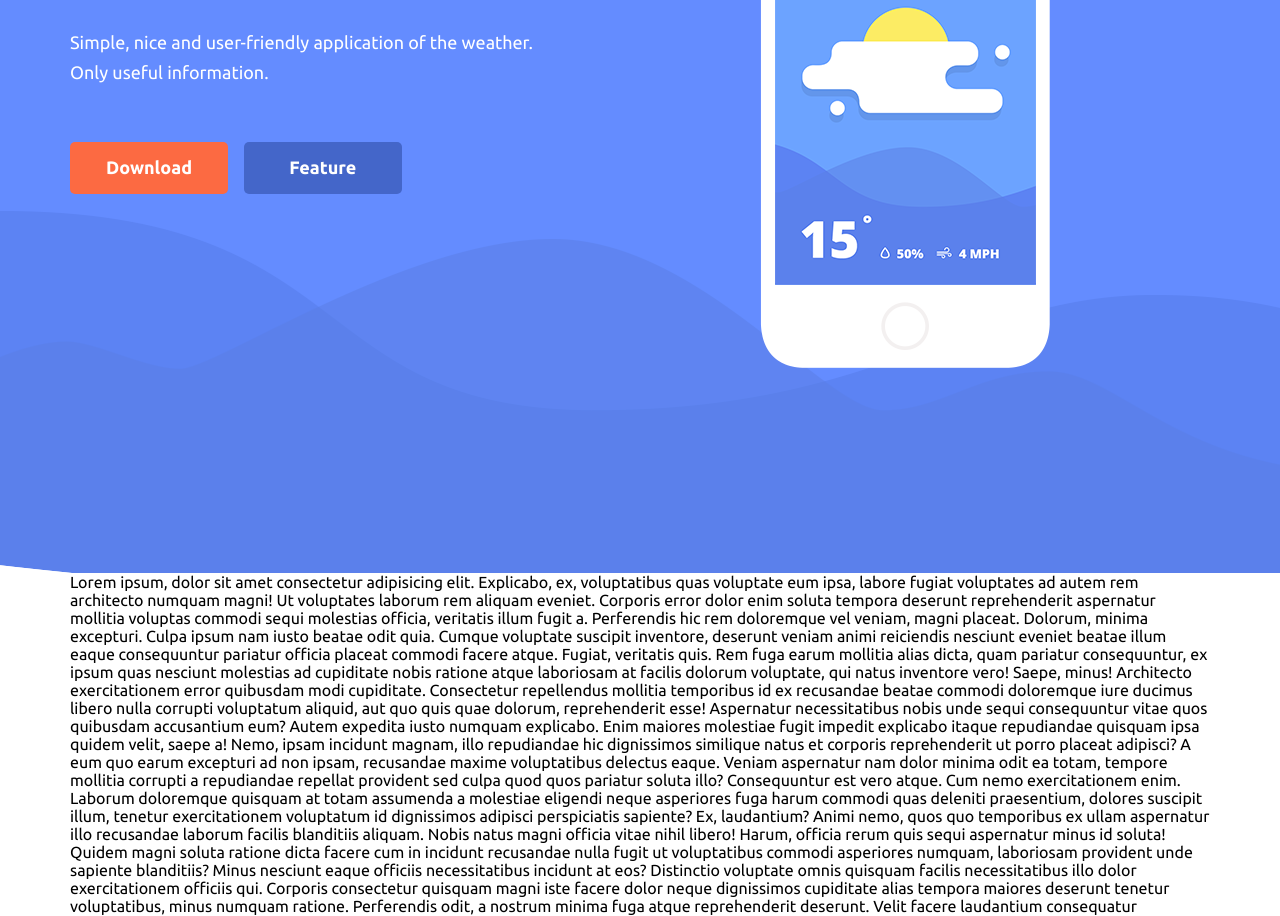
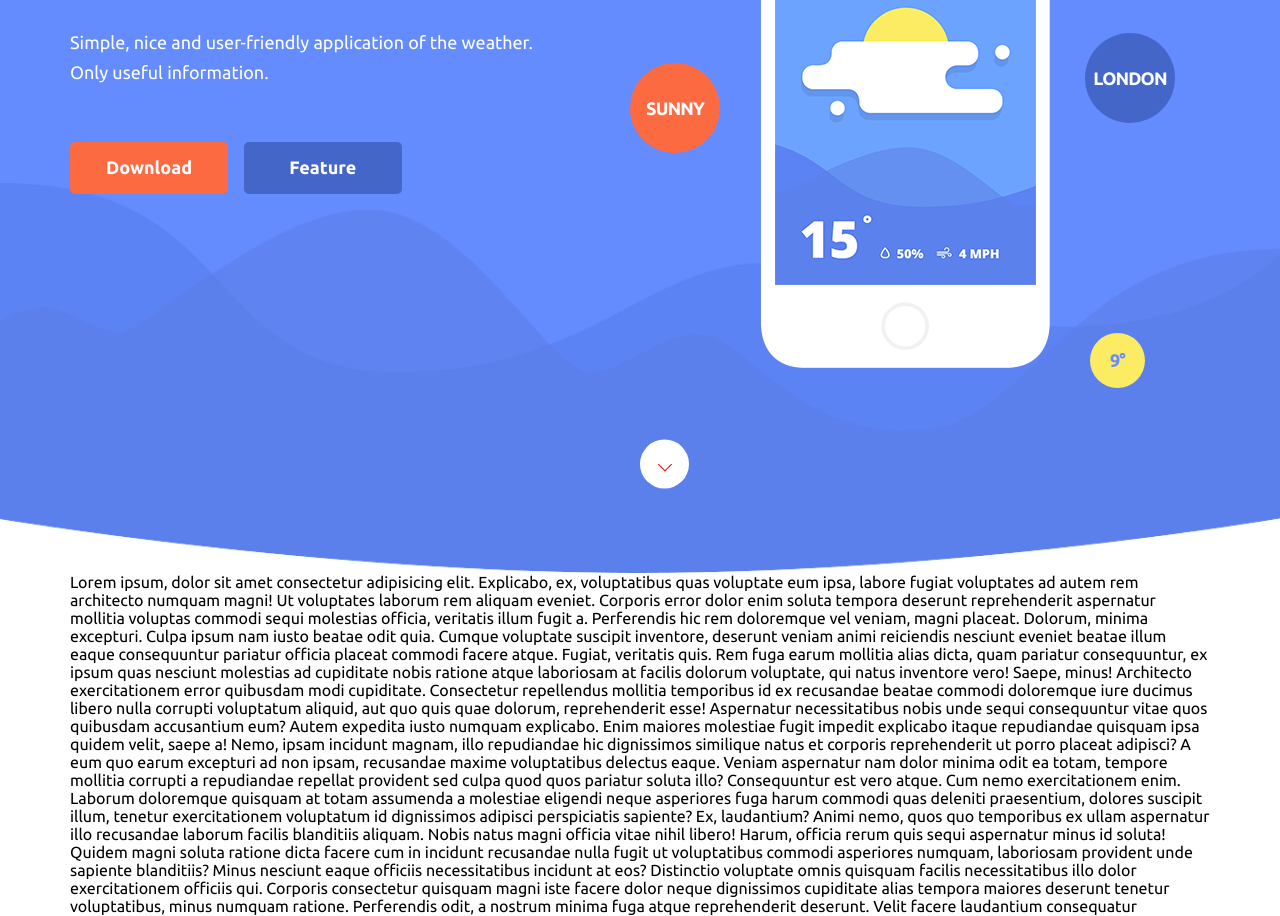
Before and after one commit to YuriyTikhonoff/wheather_app, a plain HTML site: page index.html in a window 1280 px wide. Shown: the part 417-1333 px from the top of the page. Drawn offline with Linux system fonts and the light colour scheme.

Commit message:
Finish functionality for first section

```diff
--- a/index.html
+++ b/index.html
@@ -33,24 +33,30 @@
             </div>
         </div>
     </div>
+
     <section class="first-section">
         <div class="container first-section-container">
-            <div class="first-section__rigth-section">
-                <div class="rigth-section__title">
+            <div class="first-section__left-section">
+                <div class="left-section__title">
                     Get the most fun weather app
                 </div>
-                <div class="rigth-section__desc">
+                <div class="left-section__desc">
                     Simple, nice and user-friendly application of the weather. Only useful information.
                 </div>
-                <div class="rigth-section__buttons">
+                <div class="left-section__buttons">
                     <button class="btn danger">Download</button>
                     <button class="btn primary">Feature</button>
                 </div>
             </div>
-            <div class="first-section__left-section">
+            <div class="first-section__right-section">
                 <img class="mobile-app__img" src="./images/phone_2196.png" alt="mobile-app">
+                <div class="bubble primary">London</div>
+                <div class="bubble danger">Sunny</div>
+                <div class="bubble bbl-sm bg-white">Rio</div>
+                <div class="bubble bbl-sm bg-yellow">9&deg;</div>
             </div>
         </div>
+        <div class="clicker"></div>
     </section>
     <div class="container">
 
--- a/styles.scss
+++ b/styles.scss
@@ -56,38 +56,109 @@
 
 .first-section {
     height: 910px;
+    position: relative;
     //background-color: #648cff;
     background-image: url(./images/bg_1575.png);
+    background-position: 0 0;
+    background-repeat: no-repeat;
+    background-size: 100% 100%;
     & .first-section-container{
         padding-top: 100px;
         display: flex;
-        & .first-section__rigth-section {
+        & .first-section__left-section {
             padding-top: 80px;
             padding-right: 100px;
-            & .rigth-section__title{
+            & .left-section__title{
                 font-size: 60px;
                 line-height: 1.2;
                 font-weight: 700;
                 color: #ffffff;
             }
 
-            & .rigth-section__desc {
+            & .left-section__desc {
                 padding-top: 40px;
                 font-size: 18px;
                 line-height: 30px;
                 font-weight: 400;
                 color: #ffffff;
             }
-            & .rigth-section__buttons{
+            & .left-section__buttons{
                 padding-top: 55px;
                 & button {
                     margin-right: 12px;
                 }
             }
         }
-        & .first-section__left-section {
+        & .first-section__right-section {
             padding: 0 160px 0 110px;
+            position: relative;
+            & .bubble{
+                border-radius: 50%;
+                width: 90px;
+                height: 90px;
+                //background-color: #fc6a42;
+                font-size: 18px;
+                line-height: 166px;
+                font-weight: 700;
+                text-transform: uppercase;
+                letter-spacing: -0.05em;
+                color: #ffffff;
+                display: flex;
+                align-items: center;
+                justify-content: center;
+                position: absolute;
+            }
+            & .bbl-sm {
+                width: 55px;
+                height: 55px;
+                font-size: 18px;
+                line-height: 1.2;
+                font-weight: 700;
+                text-transform: uppercase;
+                color: #648cff;
+            }
 
+            .bubble.primary {
+                top:270px;
+                right: 35px;
+            }
+
+            .bubble.danger {
+                top:300px;
+                left: -20px;
+            }
+
+            .bbl-sm.bg-white {
+                top:70px;
+                right: 75px;
+            }
+            .bbl-sm.bg-yellow {
+                top:570px;
+                right: 65px;
+            }
+        }
+    }
+    & .clicker {
+        border-radius: 50%;
+        width: 49px;
+        height: 49px;
+        background-color: #ffffff;
+        display: flex;
+        align-items: center;
+        justify-content: center;
+        position: absolute;
+        bottom: 60px;
+        left: 50%;
+        transform: translateY(-50%);
+        cursor: pointer;
+        &::after {
+            content: '';
+            position: absolute;
+            width: 10px;
+            height: 10px;
+            border-right: solid 1px red;
+            border-bottom: solid 1px red;
+            transform: rotate(45deg);
         }
     }
 }
@@ -112,3 +183,11 @@
 .primary {
     background-color: #4466c9;
 }
+
+.bg-yellow{
+    background-color: #fcec64;
+}
+
+.bg-white {
+    background-color: #ffffff;
+}
```
Also changed, not shown: styles.css, 1 other file.
